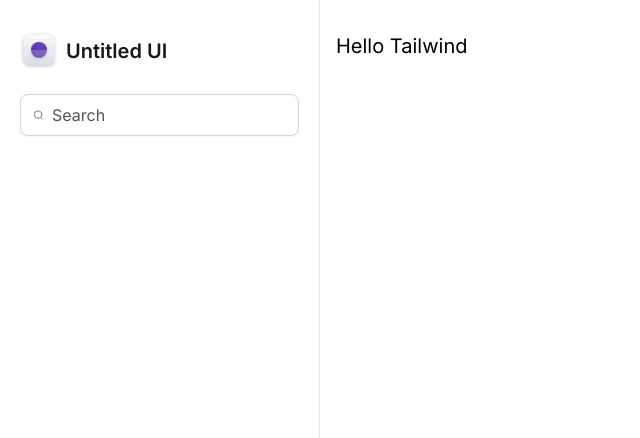
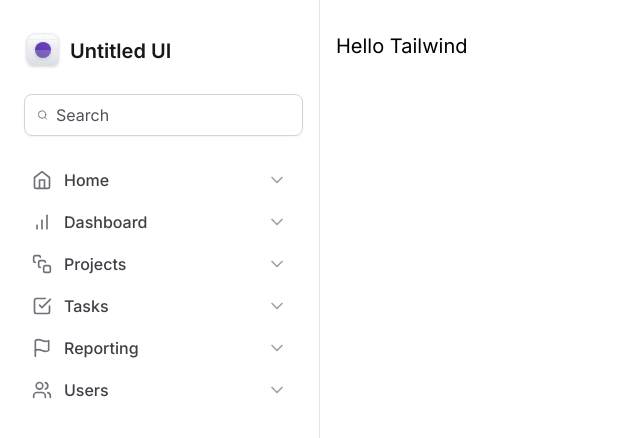
Before and after one commit to andreenakashima/tailwind-next, a Next.js app: page / in a window 1280 px wide. Shown: the top 438 px of the page, without its empty margins (0-640 px from the left). Built offline with nearby package versions, Linux system fonts and the light colour scheme.

Commit message:
Menu de navegação

```diff
--- a/src/componenst/Sidebar/Logo.tsx
+++ b/src/componenst/Sidebar/Logo.tsx
@@ -1,6 +1,6 @@
 function Logo() {
 	return (
-		<strong className="flex items-center gap-2 text-xl font-semibold text-zinc-900">
+		<strong className="flex items-center gap-2 mx-1 text-xl font-semibold text-zinc-900">
 			<svg
 				width={38}
 				height={38}
--- /dev/null
+++ b/src/componenst/Sidebar/MainNavigation/NavItem.tsx
@@ -0,0 +1,23 @@
+import { ChevronDown } from "lucide-react";
+import { ElementType } from "react";
+
+export interface NavItemProps {
+	title: string;
+	icon: ElementType;
+}
+const NavItem = ({ title, icon: Icon }: NavItemProps) => {
+	return (
+		<a
+			href="#"
+			className="group flex items-center gap-3 px-3 py-2 rounded hover:bg-violet-50"
+		>
+			<Icon className="w-5 h-5 text-zinc-500" />
+			<span className="font-medium text-zinc-700 group-hover:text-violet-500">
+				{title}
+			</span>
+			<ChevronDown className="ml-auto w-5 h-5 text-zinc-400 group-hover:text-violet-300" />
+		</a>
+	);
+};
+
+export default NavItem;
--- /dev/null
+++ b/src/componenst/Sidebar/MainNavigation/index.tsx
@@ -0,0 +1,24 @@
+import {
+	BarChart,
+	CheckSquare,
+	Flag,
+	Home,
+	SquareStack,
+	Users,
+} from "lucide-react";
+import NavItem from "./NavItem";
+
+const MainNavigation = () => {
+	return (
+		<nav className="space-y-0.5">
+			<NavItem title="Home" icon={Home} />
+			<NavItem title="Dashboard" icon={BarChart} />
+			<NavItem title="Projects" icon={SquareStack} />
+			<NavItem title="Tasks" icon={CheckSquare} />
+			<NavItem title="Reporting" icon={Flag} />
+			<NavItem title="Users" icon={Users} />
+		</nav>
+	);
+};
+
+export default MainNavigation;
--- a/src/componenst/Sidebar/index.tsx
+++ b/src/componenst/Sidebar/index.tsx
@@ -1,18 +1,21 @@
 import { Search } from "lucide-react";
 import Logo from "./Logo";
+import MainNavigation from "./MainNavigation";
 
 const Sidebar = () => {
 	return (
 		<aside className="border-r border-zinc-200 px-5 py-8 space-y-6">
 			<Logo />
 
-			<div className="flex w-full items-center gap-2 rounded-lg border border-zinc-300 py-2 px-3 shadow-sm">
+			<div className="flex w-full items-center gap-2 mx-1 rounded-lg border border-zinc-300 py-2 px-3 shadow-sm">
 				<Search className="w-5 h-5 text-zinc-500" />
 				<input
 					className="flex-1 border-0 bg-transparent p-0 text-zinc-900 placeholder-zinc-600"
 					placeholder="Search"
 				/>
 			</div>
+
+			<MainNavigation />
 		</aside>
 	);
 };
```
